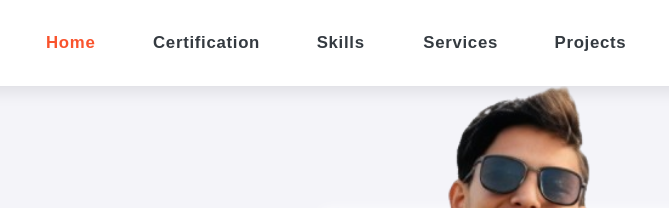
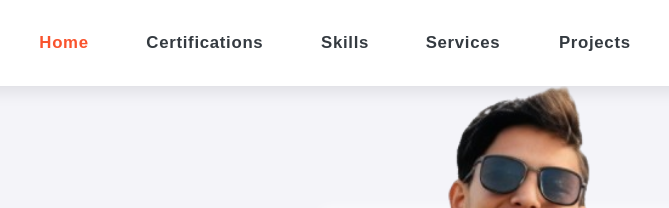
Before and after one commit to ishansingh7/New-Portfolio-, a plain HTML site: page index.html in a window 1280 px wide. Shown: the top 208 px of the page, 415-1084 px from the left. Drawn offline with nearby package versions, Linux system fonts and the light colour scheme.

Commit message:
new change

```diff
--- a/index.html
+++ b/index.html
@@ -35,7 +35,7 @@
             </label>
             <ul>
                 <li><a href="#" class="active" style="--navAni:1">Home</a></li>
-                <li><a href="certiffication.html" style="--navAni:2">Certification</a></li>
+                <li><a href="certiffication.html" style="--navAni:2">Certifications</a></li>
                 <li><a href="#skills" style="--navAni:3">Skills</a></li> <!-- Updated to link to Skills section -->
                 <li><a href="#services" style="--navAni:4">Services</a></li>
                 <li><a href="#Projects" style="--navAni:5">Projects</a></li>
```
